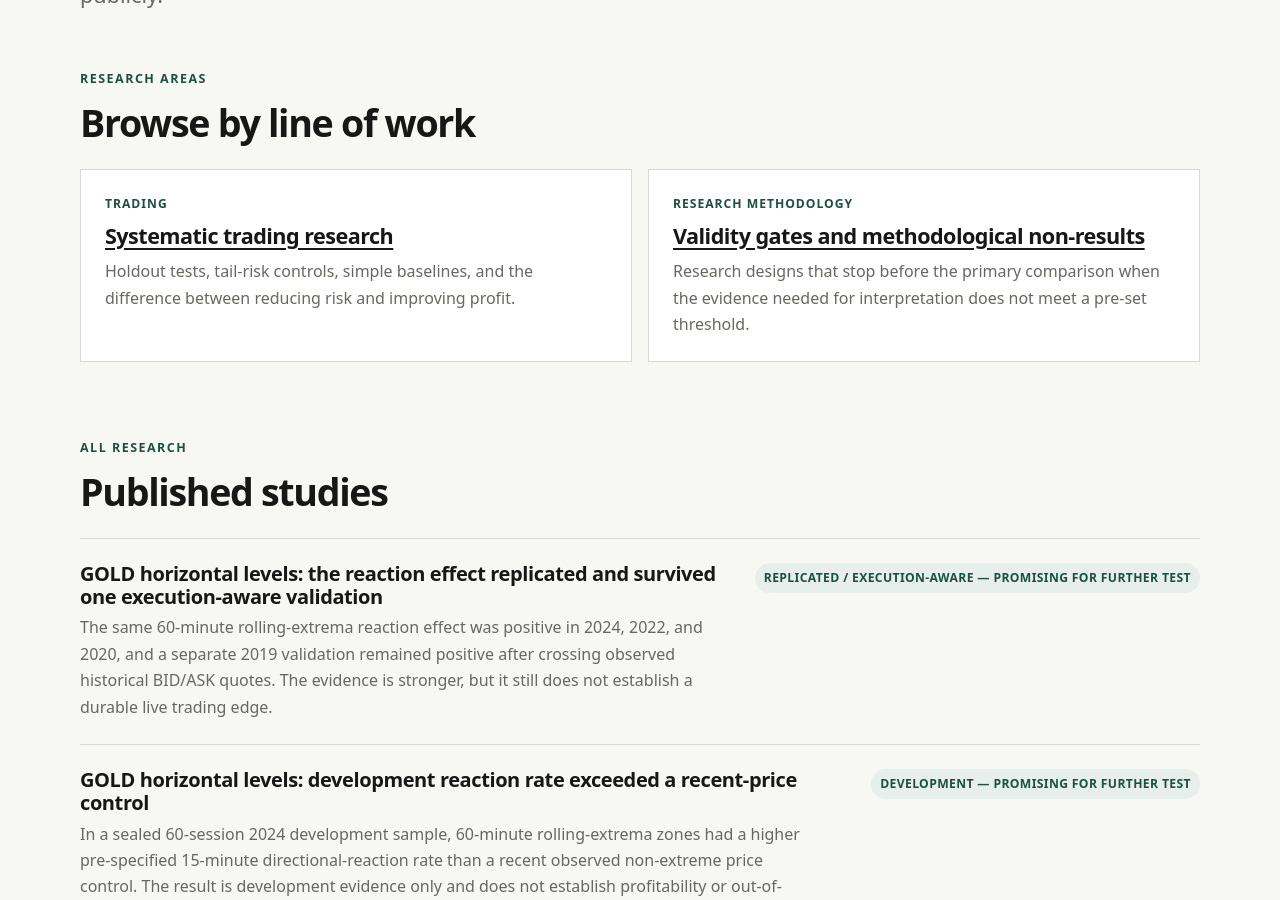
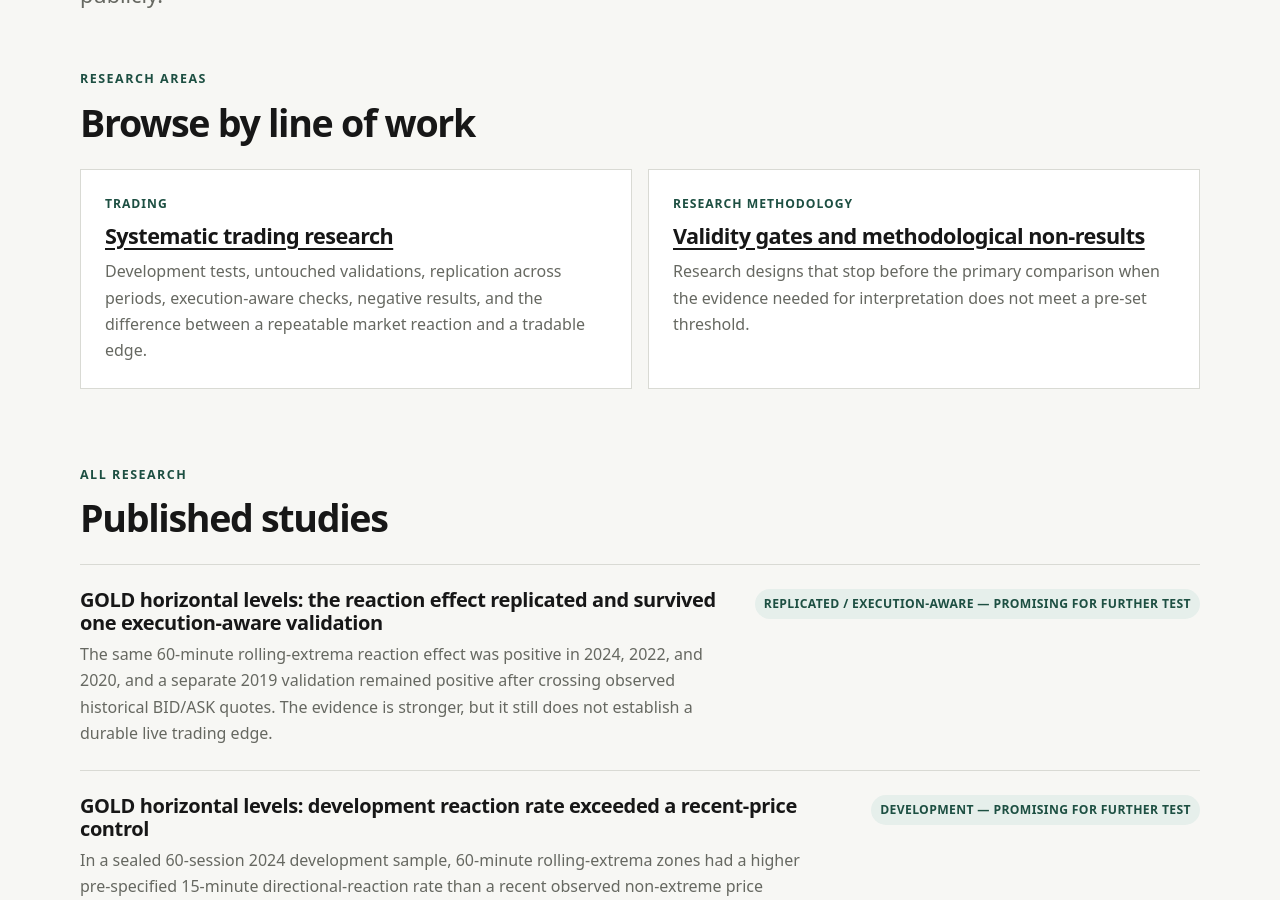
Before and after one commit to Josh-Temple/studio-lab-research, a Jekyll site: the page built from research/index.md, in a window 1280 px wide and 900 px high, scrolled down 516 px. Built offline with Jekyll 4.4.1, drawn with Linux system fonts in a browser that asks for light colours.

Commit message:
Refresh research area description

```diff
--- a/research/index.md
+++ b/research/index.md
@@ -19,7 +19,7 @@ description: Public Studio Lab research, with methods, findings, limits, and evi
     <article class="feature-card">
       <p class="feature-meta">Trading</p>
       <h3><a href="{{ '/trading/' | relative_url }}">Systematic trading research</a></h3>
-      <p>Holdout tests, tail-risk controls, simple baselines, and the difference between reducing risk and improving profit.</p>
+      <p>Development tests, untouched validations, replication across periods, execution-aware checks, negative results, and the difference between a repeatable market reaction and a tradable edge.</p>
     </article>
     <article class="feature-card">
       <p class="feature-meta">Research methodology</p>
```
